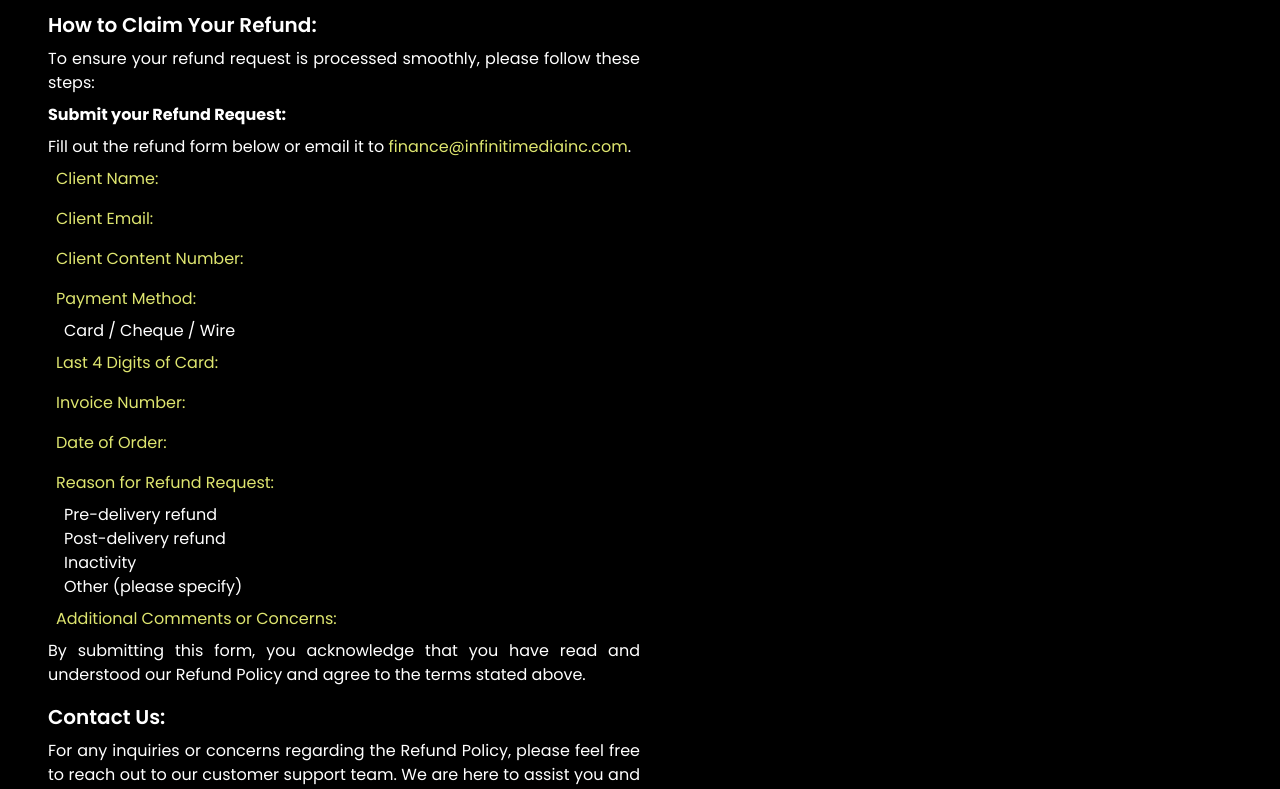
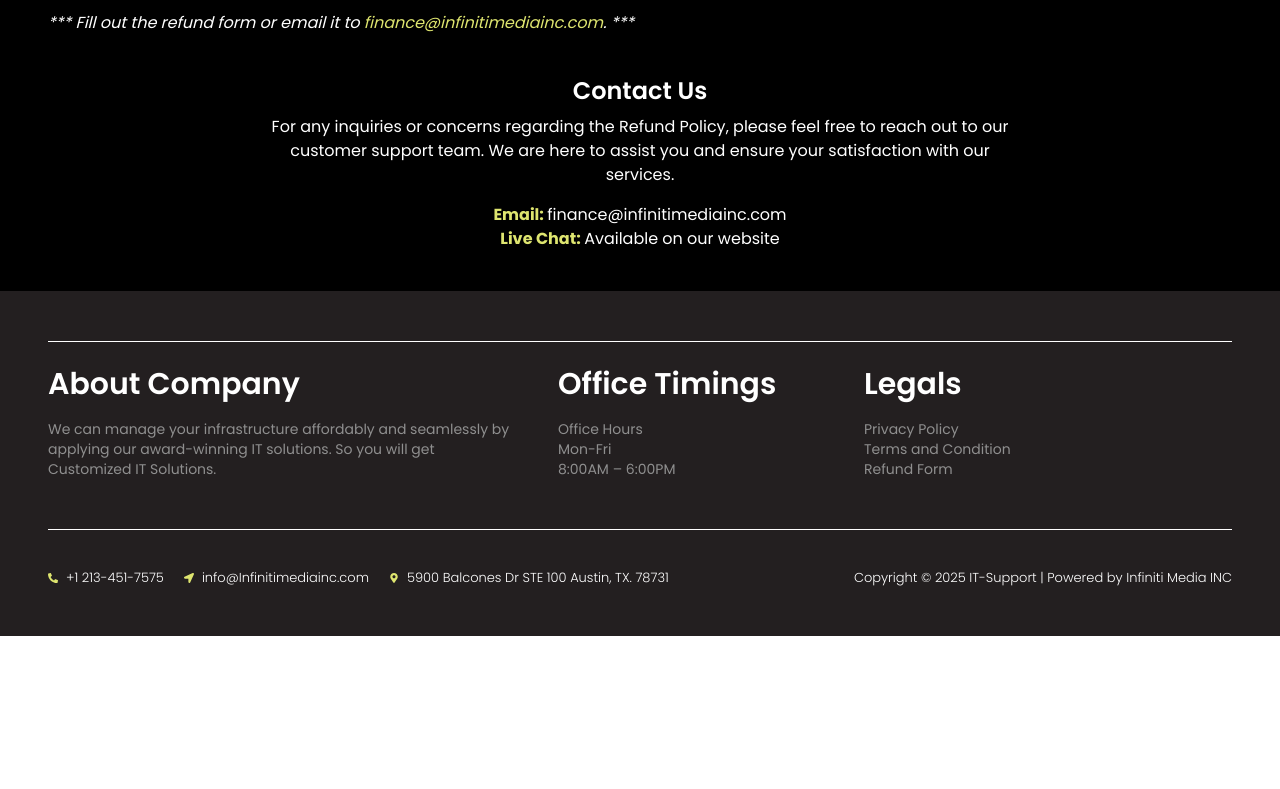
Before and after one commit to crystalliteCustomTeam/NewMediaInc, a Next.js app: page /refund-form in a window 1280 px wide. Shown: the part 880-1669 px from the top of the page. After the commit the page ends 1516 px from the top, so only its background shows below. Built offline with nearby package versions, Linux system fonts and the light colour scheme.

Commit message:
Complete Refund Form

```diff
--- a/src/app/refund-form/page.jsx
+++ b/src/app/refund-form/page.jsx
@@ -9,9 +9,9 @@ const RefundPolicy = () => {
                         <div className="grid grid-cols-1 gap-y-10 lg:grid-cols-2">
                             <div className="text-white">
                                 <h1 className="text-3xl font-bold mb-6">Refund Policy for Infiniti Media INC</h1>
-                                <p className="border-b pb-4 text-justify"><strong className="text-[#dee56f]">Overview:</strong> Infiniti Media INC, aims to provide excellent service and ensure customer satisfaction. Our refund and cancellation policies are designed to protect both our clients and our company. Please read through the following policy to understand how refund requests are handled.</p>
+                                <p className="border-b pb-4 text-justify">Infiniti Media INC, aims to provide excellent service and ensure customer satisfaction. Our refund and cancellation policies are designed to protect both our clients and our company. Please read through the following policy to understand how refund requests are handled.</p>
                                 <div className="text-xl font-semibold mb-2 mt-4">General Refund Policy:</div>
-                                <ul className="list-decimal list-inside">
+                                <ul className="list-none mb-4">
                                     <li className="mb-2 text-justify">
                                         <strong className="text-[#dee56f]">Cancellation: </strong>
                                         You are eligible for a full refund (less a 10% processing fee) if the order is canceled within 24 hours of order placement. Refunds are not applicable if initial content or designs are delivered or revisions are requested within this timeframe.
@@ -37,39 +37,15 @@ const RefundPolicy = () => {
                                         Clients are expected to provide timely feedback to ensure the completion of the project. Lack of feedback may affect the project delivery and refund eligibility.
                                     </li>
                                 </ul>
-                                <div className="text-xl font-semibold mb-2 mt-4">How to Claim Your Refund:</div>
-                                <div>
-                                    <p className="mb-2 text-justify">To ensure your refund request is processed smoothly, please follow these steps:</p>
-                                    <ul>
-                                        <li>
-                                            <strong className="mb-2 block">Submit your Refund Request:</strong>
-                                            Fill out the refund form below or email it to <a href="mailto:finance@infinitimediainc.com" className="text-[#dee56f]">finance@infinitimediainc.com</a>.
-                                        </li>
-                                    </ul>
+                                <p><i>*** Fill out the refund form or email it to <a href="mailto:finance@infinitimediainc.com" className="text-[#dee56f]">finance@infinitimediainc.com</a>. ***</i></p>
                             </div>
-                                <div>
-                                    <p className="p-2 text-[#dee56f]">Client Name:</p>
-                                    <p className="p-2 text-[#dee56f]">Client Email:</p>
-                                    <p className="p-2 text-[#dee56f]">Client Content Number:</p>
-                                    <p className="p-2 text-[#dee56f]">Payment Method:</p>
-                                    <p className="pl-4">Card / Cheque / Wire</p>
-                                    <p className="p-2 text-[#dee56f]">Last 4 Digits of Card:</p>
-                                    <p className="p-2 text-[#dee56f]">Invoice Number:</p>
-                                    <p className="p-2 text-[#dee56f]">Date of Order:</p>
-                                    <p className="p-2 text-[#dee56f]">Reason for Refund Request:</p>
-                                    <ul className="pl-4">
-                                        <li>Pre-delivery refund</li>
-                                        <li>Post-delivery refund</li>
-                                        <li>Inactivity</li>
-                                        <li>Other (please specify)</li>
-                                    </ul>
-                                    <p className="p-2 text-[#dee56f]">Additional Comments or Concerns:</p>
+                            <div className="sticky top-6 self-start">
+                                <RefundForm />
                             </div>
-                                <p className="text-justify">
-                                    By submitting this form, you acknowledge that you have read and understood our Refund Policy and agree to the terms stated above.
-                                </p>
-                                <div className="text-xl font-semibold mb-2 mt-4">Contact Us:</div>
-                                <p className="text-justify mb-4">For any inquiries or concerns regarding the Refund Policy, please feel free to reach out to our customer support team. We are here to assist you and ensure your satisfaction with our services.</p>
+                        </div>
+                        <div className="text-white text-center max-w-[750px] mx-auto mt-10">
+                            <div className="text-2xl font-semibold mb-2 mt-4">Contact Us</div>
+                            <p className="mb-4">For any inquiries or concerns regarding the Refund Policy, please feel free to reach out to our customer support team. We are here to assist you and ensure your satisfaction with our services.</p>
                             <ul>
                                 <li>
                                     <strong className="text-[#dee56f]">Email: </strong>
@@ -81,10 +57,6 @@ const RefundPolicy = () => {
                                 </li>
                             </ul>
                         </div>
-                            <div className="sticky top-6 self-start">
-                                <RefundForm />
-                            </div>
-                        </div>
                     </div>
                 </div>
             </section>
```
Lines whose indentation alone changed are shown as unchanged.
